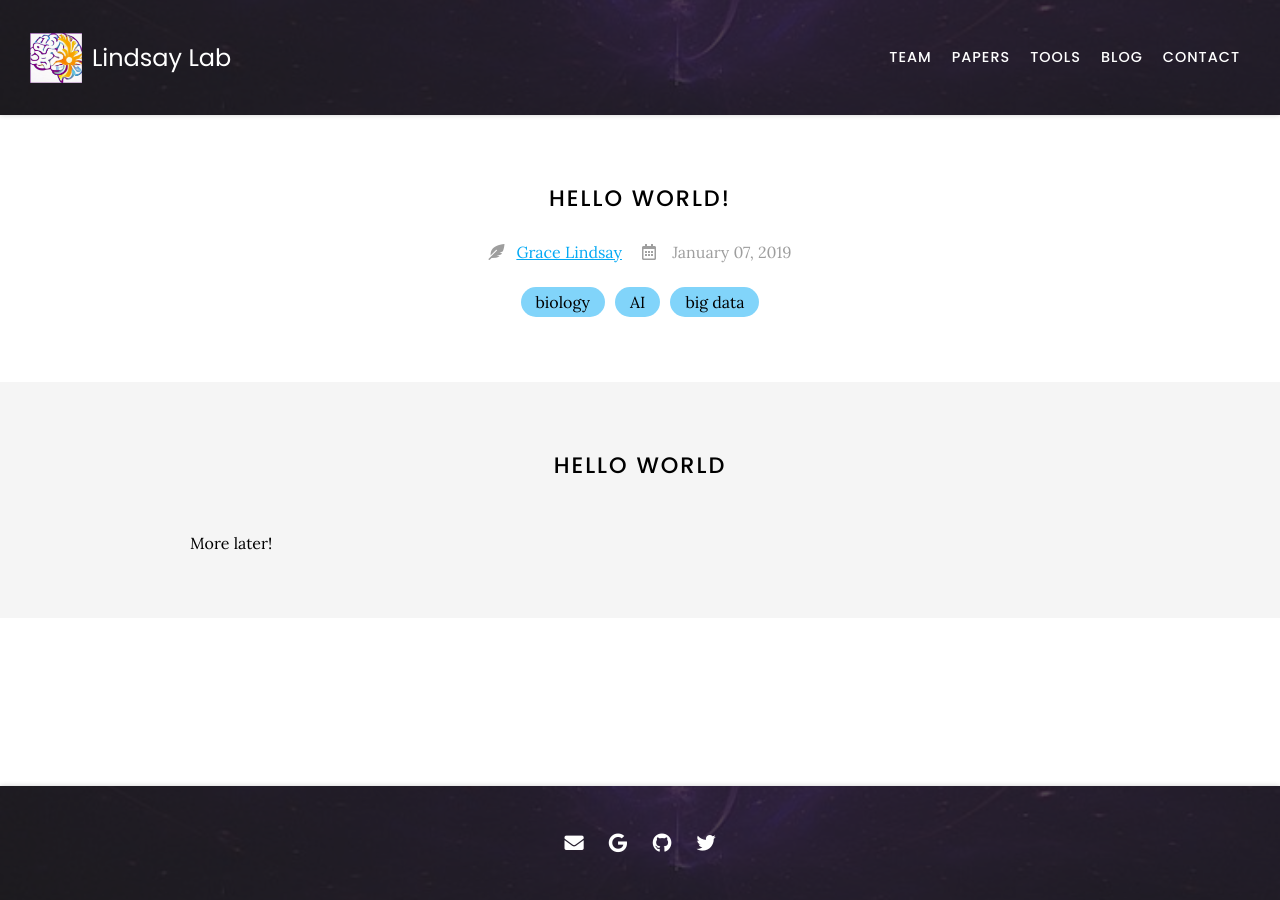
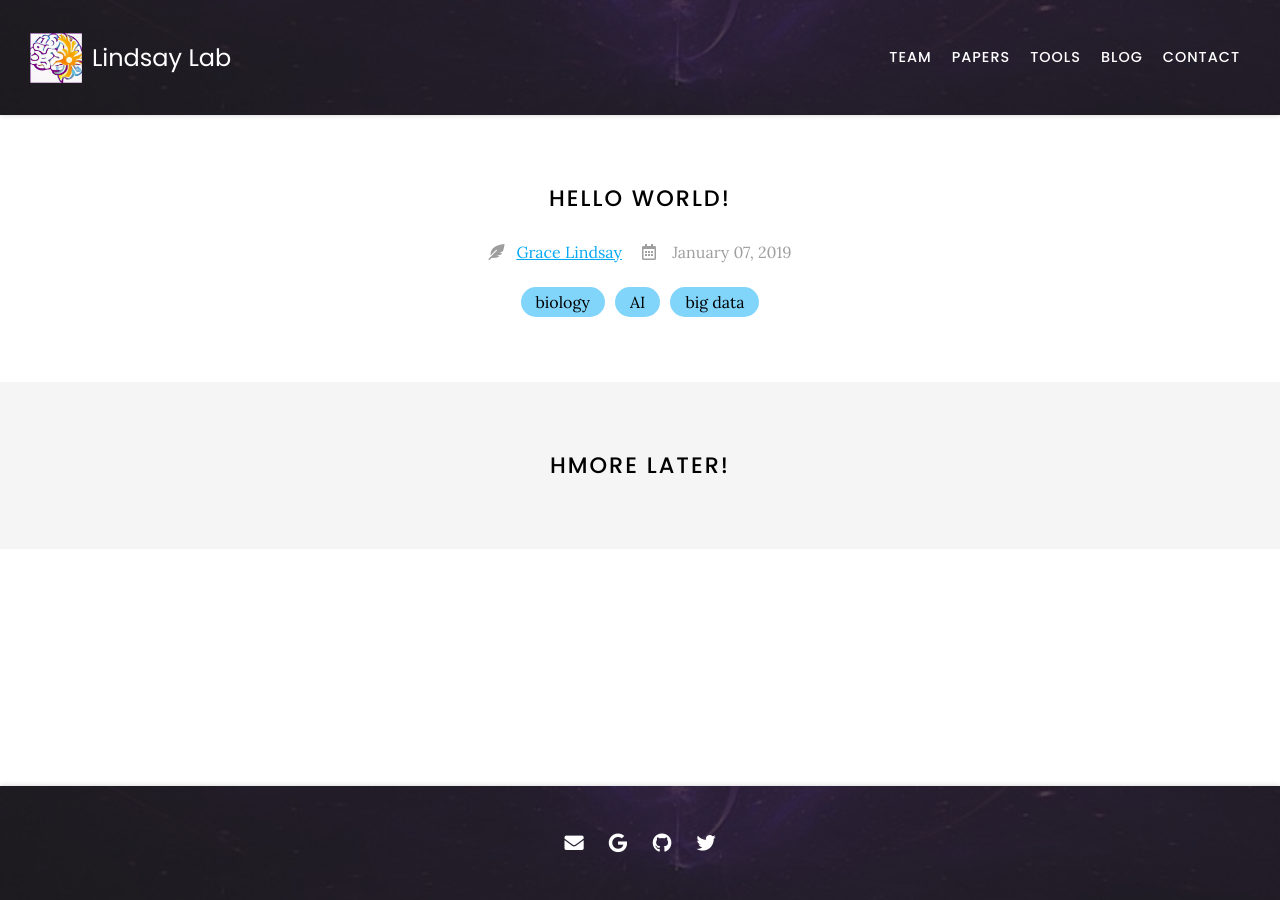
Before and after one commit to Lindsay-Lab/lindsay-lab.github.io, a Jekyll site: the page built from _posts/2019-01-07-example-post-1.md, in a window 1280 px wide. Built offline with Jekyll 4.4.1, drawn with Linux system fonts in a browser that asks for light colours; nearby versions of some CDN libraries.

Commit message:
Update 2019-01-07-example-post-1.md

```diff
--- a/_posts/2019-01-07-example-post-1.md
+++ b/_posts/2019-01-07-example-post-1.md
@@ -8,6 +8,4 @@ author: Grace Lindsay
 member: grace-lindsay
 ---
 
-# Hello World
-
-More later!
+# HMore later!
```
